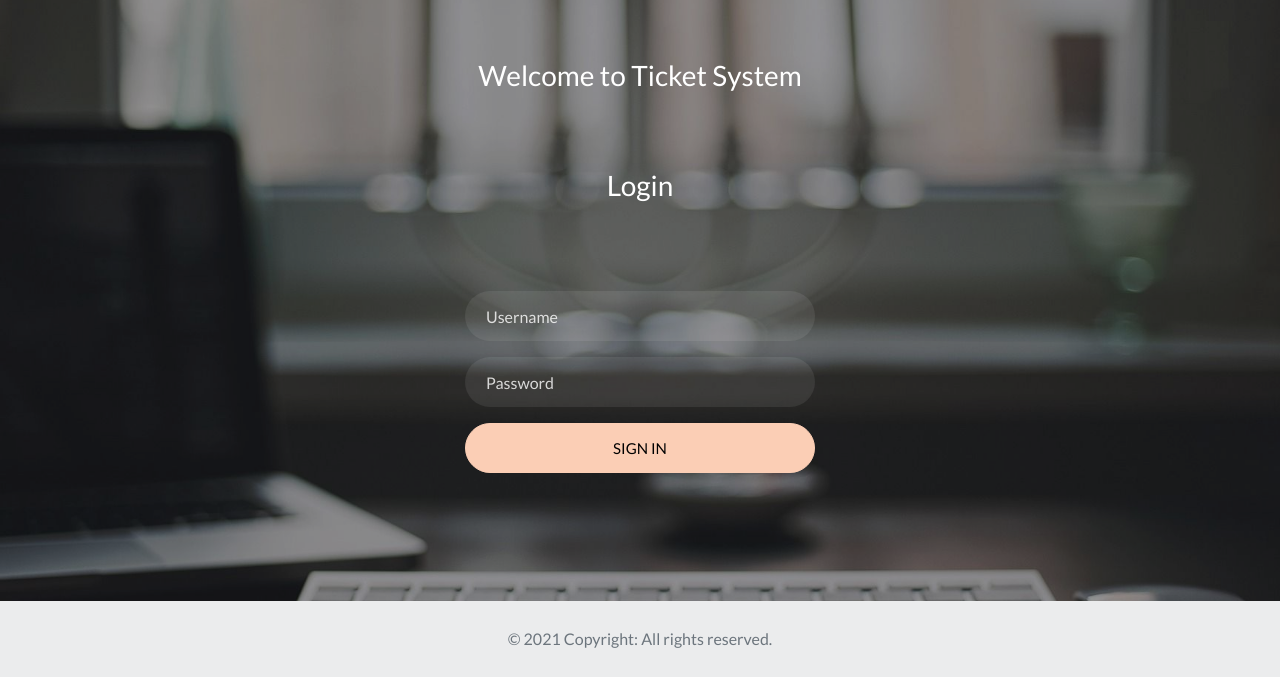
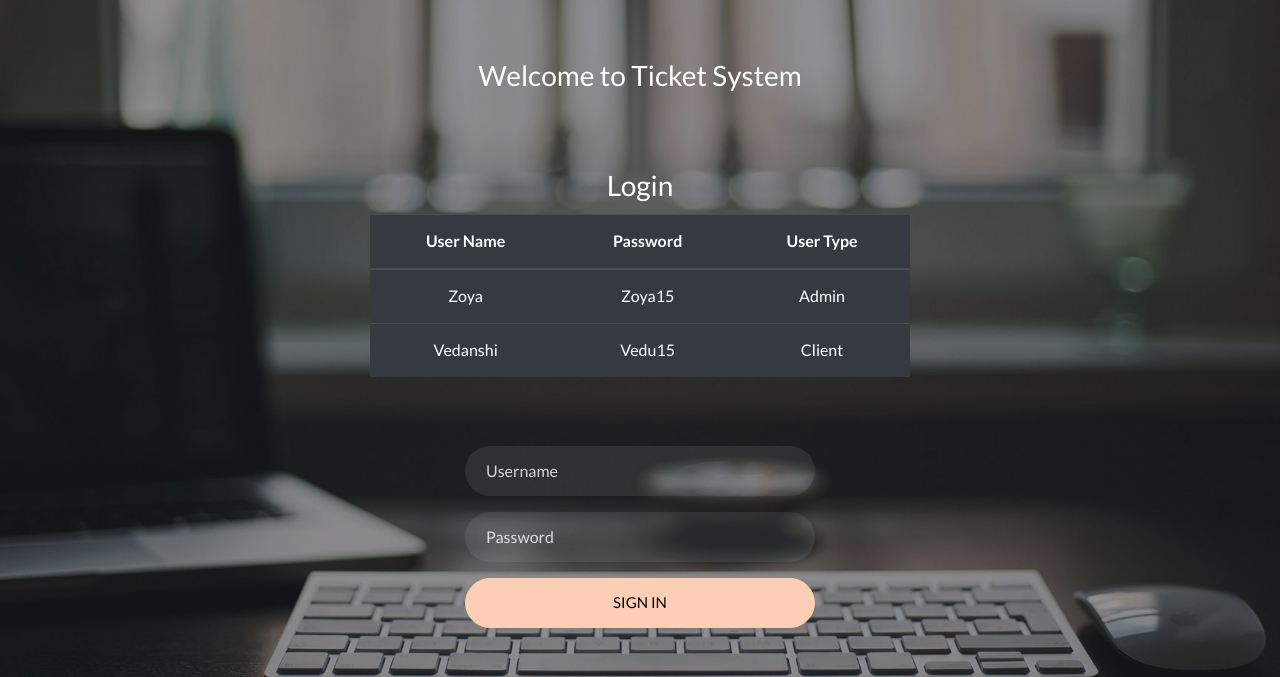
Before and after one commit to Vedanshi15/Ticket-System, a PHP site: page / in a window 1280 px wide. Shown: the part 62-739 px from the top of the page. Run offline with PHP 8.4, Linux system fonts and the light colour scheme.

Commit message:
Updated Project

```diff
--- a/Client.php
+++ b/Client.php
@@ -1,5 +1,9 @@
 <?php
   session_start();
+  if($_SESSION['status']!="Logged In")
+  {
+    header("Location: ./index.php");
+  }
   //using session variables values
   $userId = $_SESSION['userId'];
   $username = $_SESSION['username'];
--- a/admin.php
+++ b/admin.php
@@ -1,5 +1,9 @@
 <?php
   session_start();
+  if($_SESSION['status']!="Logged In")
+  {
+    header("Location: ./index.php");
+  }
   $username = $_SESSION['username'];
   $rows = "";
   $ticketDoc = new DOMDocument();
@@ -39,6 +43,7 @@
     </div>
     <div class="table-responsive">
       <h3 class="mb-4 text-center">Tickets</h3>
+      <a class="p-3 bg-dark text-white" href="index.php">Go Back</a>
       <table class="table table-dark justify-content-center">
         <thead>
         <tr>
--- a/header.php
+++ b/header.php
@@ -10,6 +10,6 @@
 </head>
 <body class="img js-fullheight" style="background-image: url(images/bg3.jpg);">
   <nav class="navbar fixed-top navbar-light bg-light">
-    <a class="navbar-brand" href="#">Ticket System</a>
+    <a class="navbar-brand" href="index.php">Ticket System</a>
     <a class="navbar-brand" href="logout.php">LogOut</a>
   </nav>
--- a/index.php
+++ b/index.php
@@ -45,7 +45,7 @@
 </head>
 <body class="img js-fullheight" style="background-image: url(images/bg3.jpg);">
 <nav class="navbar fixed-top navbar-light bg-light">
-    <a class="navbar-brand" href="#">Ticket System</a>
+  <a class="navbar-brand" href="index.php">Ticket System</a>
 </nav>
 <section class="ftco-section">
   <div class="container">
@@ -55,9 +55,33 @@
       </div>
     </div>
     <div class="row justify-content-center">
-        <div class="col-md-6 text-center mb-5">
+      <div class="col-md-6 text-center mb-4">
         <h2 class="heading-section">Login</h2>
+        <div class="table-responsive">
+          <table class="table table-dark justify-content-center">
+            <thead>
+            <tr>
+              <th scope="col">User Name</th>
+              <th scope="col">Password</th>
+              <th scope="col">User Type</th>
+            </tr>
+            </thead>
+            <tbody>
+            <tr>
+              <td>Zoya</td>
+              <td>Zoya15</td>
+              <td>Admin</td>
+            </tr>
+            <tr>
+              <td>Vedanshi</td>
+              <td>Vedu15</td>
+              <td>Client</td>
+            </tr>
+            </tbody>
+          </table>
         </div>
+      </div>
+
     </div>
     <div class="row justify-content-center">
       <div class="col-md-6 col-lg-4">
```
Also changed, not shown: ticket.php (+6 -2 lines). Lines whose indentation alone changed are shown as unchanged.
